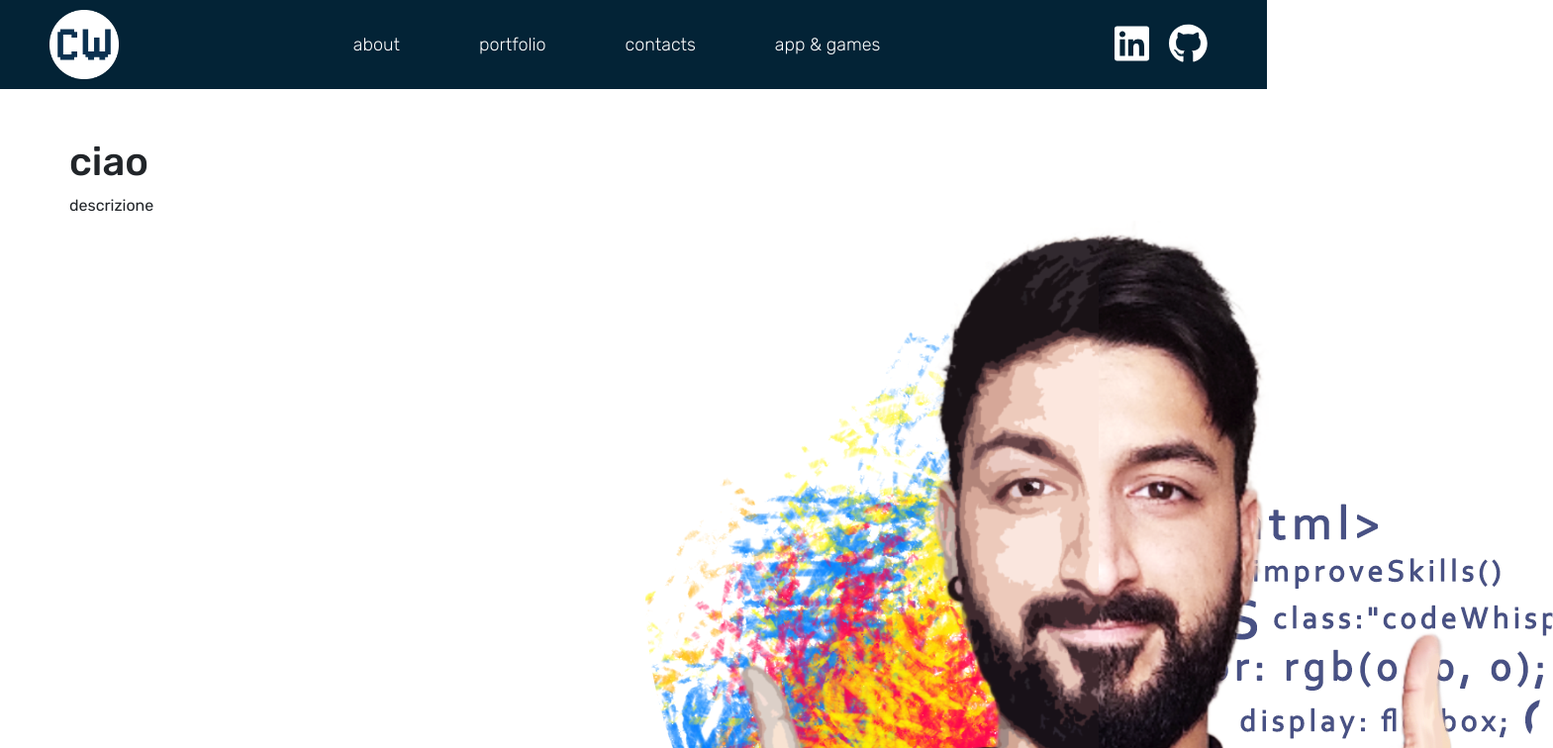
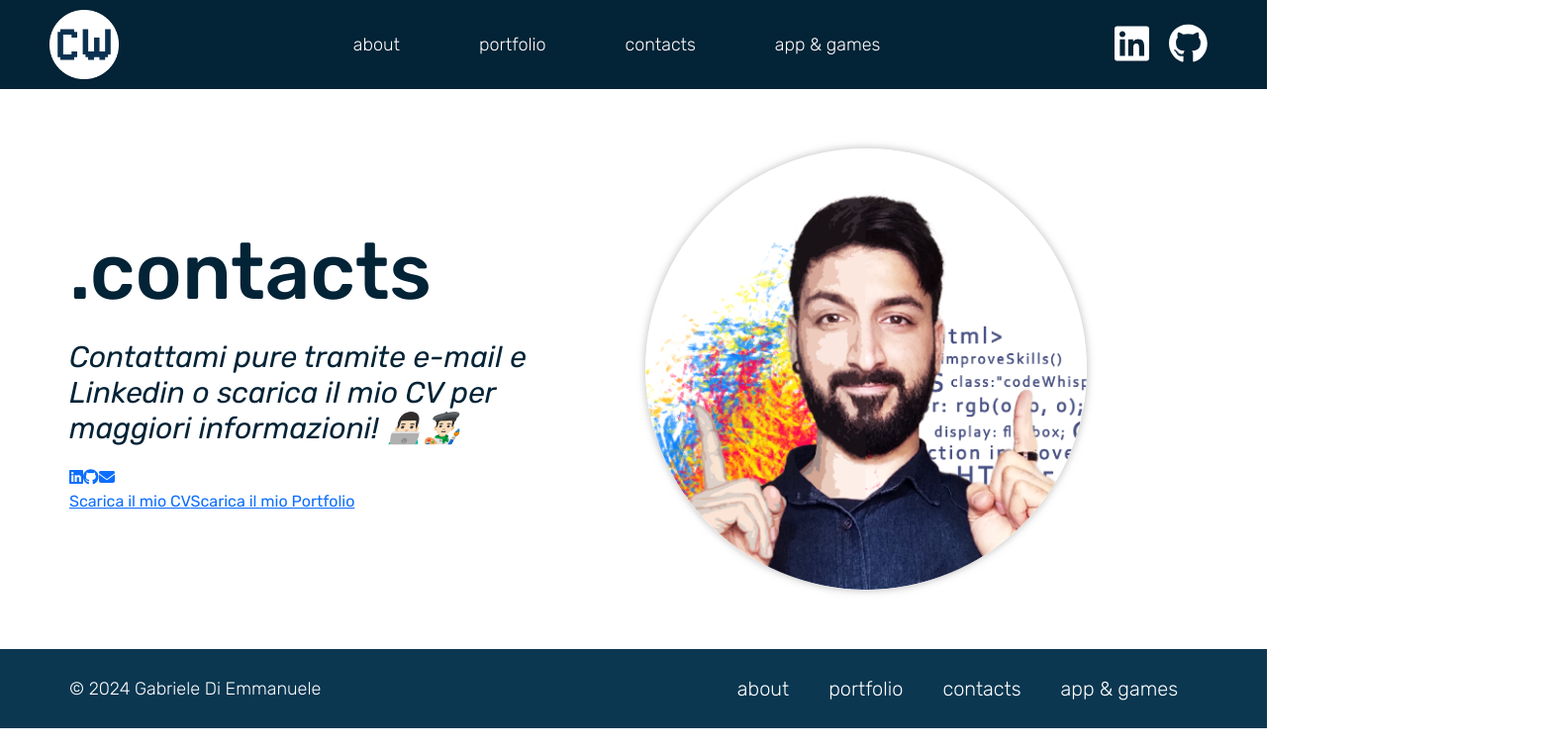
Before and after one commit to gabrielediemmanuele/gabrielediemmanuele.github.io, a Vue app: page /contacts in a window 1280 px wide. Shown: the top 756 px of the page at 99% size, 1569 px wide, since content can reach past the window. Built offline with nearby package versions, Linux system fonts and the light colour scheme.

Commit message:
feat: add contents to ContactsPage

```diff
--- a/src/components/pages/ContactsPage.vue
+++ b/src/components/pages/ContactsPage.vue
@@ -4,7 +4,7 @@
 export default {
   data() {
     return {
-      about: {
+      contacts: {
         title: ".contacts",
         subtitle: "👨🏻‍💻👨🏻‍🎨",
         description:
@@ -26,12 +26,24 @@ export default {
       <div class="container-fluid">
         <div class="row">
           <div class="col-sm-12 col-md-6">
-            <h1>ciao</h1>
-            <p>descrizione</p>
-            <div class="icons-cont"></div>
+            <h1>{{ contacts.title }}</h1>
+            <h3>{{ contacts.description }} {{ contacts.subtitle }}</h3>
+            <div class="icons-cont">
+              <a href=""><font-awesome-icon icon="fa-brands fa-linkedin" /></a>
+              <a href=""><font-awesome-icon icon="fa-brands fa-github" /></a>
+              <a href=""><font-awesome-icon icon="fa-solid fa-envelope" /></a>
+            </div>
+            <div class="download-cont">
+              <a href="" download="">Scarica il mio CV</a>
+              <a href="" download="">Scarica il mio Portfolio</a>
+            </div>
           </div>
-          <div class="col-sm-12 col-md-6">
-            <img src="../../../public/images/contacts-profile.png" alt="" />
+          <div class="col-sm-12 col-md-6 image-cont">
+            <img
+              class="circular-image"
+              src="../../../public/images/contacts-profile.png"
+              alt=""
+            />
           </div>
         </div>
       </div>
@@ -41,9 +53,35 @@ export default {
 
 <style lang="scss" scoped>
 .contacts-container {
+  font-family: "Rubik", sans-serif;
+  color: rgb(3, 35, 54);
   margin: 20px 40px;
   .container-fluid {
     padding: 30px;
+    .row {
+      display: flex;
+      justify-content: center;
+      align-items: center;
+      .col-sm-12 {
+        h1 {
+          font-size: 80px;
+        }
+        h3 {
+          font-size: 30px;
+          font-weight: 400;
+          margin: 20px 0 20px 0;
+          font-style: italic;
+        }
+      }
+    }
   }
 }
+
+.circular-image {
+  width: 80%;
+  box-shadow: 0px 0px 6px 2px rgba(166, 166, 166, 0.5);
+  border-radius: 50%;
+  margin: 10px 0 10px 0;
+  object-fit: cover;
+}
 </style>
--- a/src/main.js
+++ b/src/main.js
@@ -13,8 +13,9 @@ import { library } from "@fortawesome/fontawesome-svg-core";
 import { FontAwesomeIcon } from "@fortawesome/vue-fontawesome";
 import { faLinkedin } from "@fortawesome/free-brands-svg-icons";
 import { faGithub } from "@fortawesome/free-brands-svg-icons";
+import { faEnvelope } from "@fortawesome/free-solid-svg-icons";
 
-library.add(faLinkedin, faGithub);
+library.add(faLinkedin, faGithub, faEnvelope);
 
 import App from "./App.vue";
 
```
